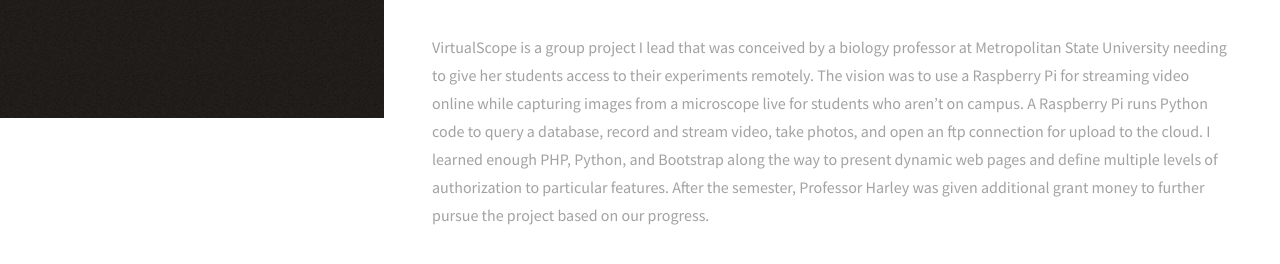
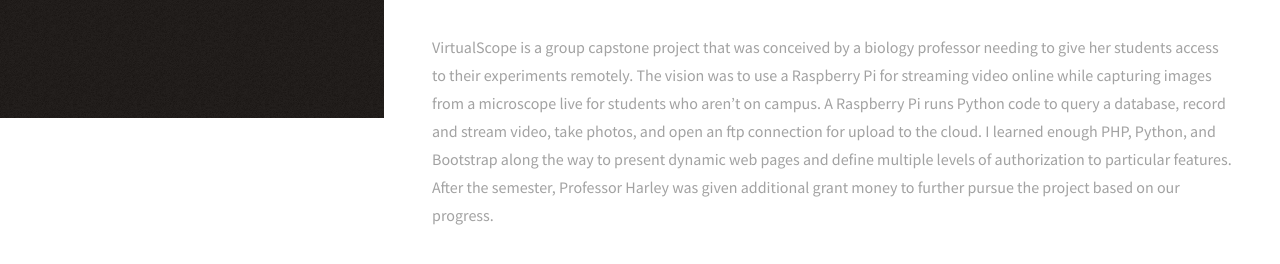
Before and after one commit to rsvagle/rsvagle.github.io, a plain HTML site: page virtualscope.html in a window 1280 px wide. Shown: the part 682-946 px from the top of the page. Drawn offline with nearby package versions, Linux system fonts and the light colour scheme.

Commit message:
minor wording

```diff
--- a/virtualscope.html
+++ b/virtualscope.html
@@ -87,8 +87,7 @@
 			<a href="https://github.com/rsvagle/TeamPuma-VirtualScope" target="_blank" class="btn btn-primary" style="float: right;"><i
 					class="bi bi-code-slash me-2"></i>See the code!</a>
 			<h1>VirtualScope</h1>
-			<p>VirtualScope is a group project I lead that was conceived by a biology professor at Metropolitan State
-				University needing to give her students access to their experiments remotely.
+			<p>VirtualScope is a group capstone project that was conceived by a biology professor needing to give her students access to their experiments remotely.
 				The vision was to use a Raspberry Pi for streaming video online while capturing images from a microscope
 				live for students who aren’t on campus. A Raspberry Pi runs Python code
 				to query a database, record and stream video, take photos, and open an ftp connection for upload to the
```
